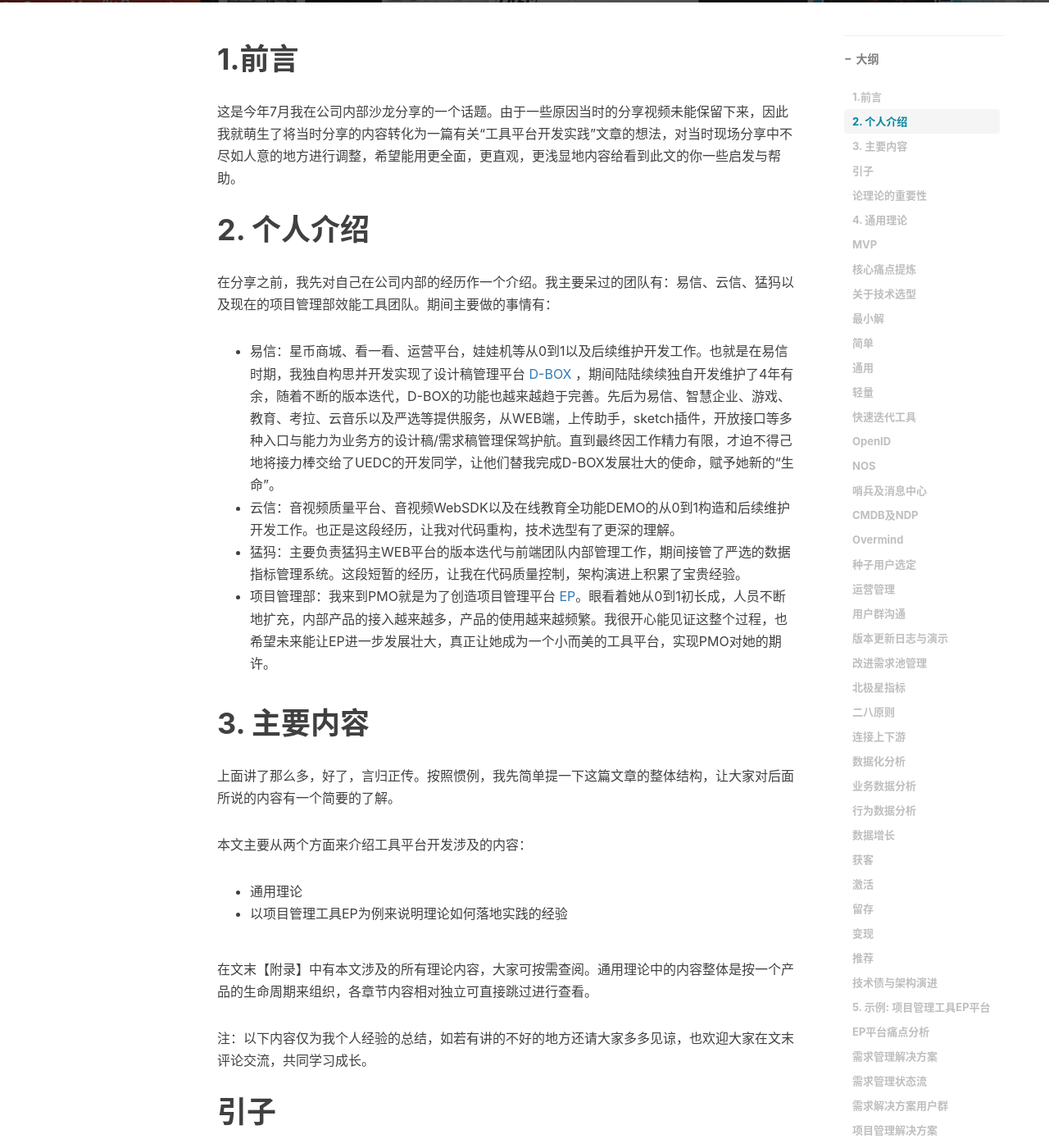
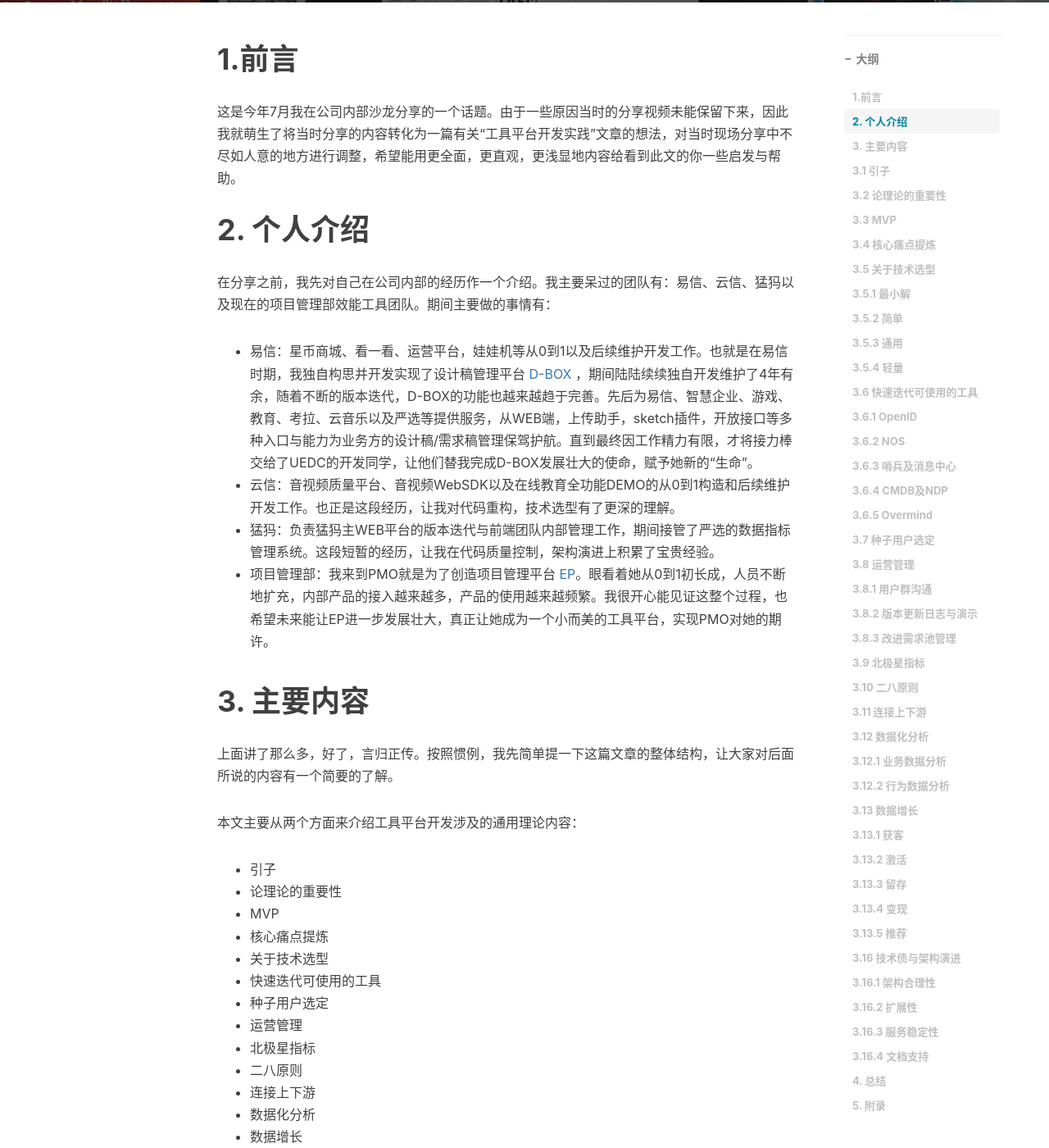
Before and after one commit to qingtian/qingtian.github.com, a Jekyll site: the page built from _posts/2020-09-05-tool-develop-experience.md, in a window 1280 px wide and 1400 px high, scrolled down 534 px. Shown: the whole window at 82% size. Built offline with Jekyll 4.4.1, drawn with Linux system fonts in a browser that asks for light colours; nearby versions of some CDN libraries; comment, search, counter and statistics services are not loaded; some of the changed text lies outside the part shown.

Commit message:
基本完成《qingtian的工具平台开发实践经验分享》

````diff
--- a/_posts/2020-09-05-tool-develop-experience.md
+++ b/_posts/2020-09-05-tool-develop-experience.md
@@ -1,13 +1,12 @@
 ---
 layout:     post
-title:      "工具平台开发实践经验分享-以项目管理工具EP为例"
+title:      "qingtian的工具平台开发实践经验分享"
 subtitle:   ""
-date:       2020-09-05
+date:       2020-09-09
 author:     "qingtian"
 catalog:    true
 tags:
-    - 项目管理
-    - 工具
+    - 工具开发
     - EP
     - 个人思考
 ---
@@ -21,9 +20,9 @@
 
 在分享之前，我先对自己在公司内部的经历作一个介绍。我主要呆过的团队有：易信、云信、猛犸以及现在的项目管理部效能工具团队。期间主要做的事情有：
 
-* 易信：星币商城、看一看、运营平台，娃娃机等从0到1以及后续维护开发工作。也就是在易信时期，我独自构思并开发实现了设计稿管理平台 [D-BOX](https://axure.yixin.im) ，期间陆陆续续独自开发维护了4年有余，随着不断的版本迭代，D-BOX的功能也越来越趋于完善。先后为易信、智慧企业、游戏、教育、考拉、云音乐以及严选等提供服务，从WEB端，上传助手，sketch插件，开放接口等多种入口与能力为业务方的设计稿/需求稿管理保驾护航。直到最终因工作精力有限，才迫不得己地将接力棒交给了UEDC的开发同学，让他们替我完成D-BOX发展壮大的使命，赋予她新的“生命”。
+* 易信：星币商城、看一看、运营平台，娃娃机等从0到1以及后续维护开发工作。也就是在易信时期，我独自构思并开发实现了设计稿管理平台 [D-BOX](https://axure.yixin.im) ，期间陆陆续续独自开发维护了4年有余，随着不断的版本迭代，D-BOX的功能也越来越趋于完善。先后为易信、智慧企业、游戏、教育、考拉、云音乐以及严选等提供服务，从WEB端，上传助手，sketch插件，开放接口等多种入口与能力为业务方的设计稿/需求稿管理保驾护航。直到最终因工作精力有限，才将接力棒交给了UEDC的开发同学，让他们替我完成D-BOX发展壮大的使命，赋予她新的“生命”。
 * 云信：音视频质量平台、音视频WebSDK以及在线教育全功能DEMO的从0到1构造和后续维护开发工作。也正是这段经历，让我对代码重构，技术选型有了更深的理解。
-* 猛犸：主要负责猛犸主WEB平台的版本迭代与前端团队内部管理工作，期间接管了严选的数据指标管理系统。这段短暂的经历，让我在代码质量控制，架构演进上积累了宝贵经验。
+* 猛犸：负责猛犸主WEB平台的版本迭代与前端团队内部管理工作，期间接管了严选的数据指标管理系统。这段短暂的经历，让我在代码质量控制，架构演进上积累了宝贵经验。
 * 项目管理部：我来到PMO就是为了创造项目管理平台 [EP](https://ep.netease.com)。眼看着她从0到1初长成，人员不断地扩充，内部产品的接入越来越多，产品的使用越来越频繁。我很开心能见证这整个过程，也希望未来能让EP进一步发展壮大，真正让她成为一个小而美的工具平台，实现PMO对她的期许。
 
 
@@ -31,16 +30,28 @@
 
 上面讲了那么多，好了，言归正传。按照惯例，我先简单提一下这篇文章的整体结构，让大家对后面所说的内容有一个简要的了解。
 
-本文主要从两个方面来介绍工具平台开发涉及的内容：
+本文主要从两个方面来介绍工具平台开发涉及的通用理论内容：
 
-* 通用理论
-* 以项目管理工具EP为例来说明理论如何落地实践的经验
+* 引子
+* 论理论的重要性
+* MVP
+* 核心痛点提炼
+* 关于技术选型
+* 快速迭代可使用的工具
+* 种子用户选定
+* 运营管理
+* 北极星指标
+* 二八原则
+* 连接上下游
+* 数据化分析
+* 数据增长
+* 技术债与架构演进
 
 在文末【附录】中有本文涉及的所有理论内容，大家可按需查阅。通用理论中的内容整体是按一个产品的生命周期来组织，各章节内容相对独立可直接跳过进行查看。
 
 注：以下内容仅为我个人经验的总结，如若有讲的不好的地方还请大家多多见谅，也欢迎大家在文末评论交流，共同学习成长。
 
-# 引子
+## 3.1 引子
 
 在我开始正式介绍通用理论前，我想请大家思考一下下面这两个问题：
 
@@ -76,7 +87,7 @@
 只有这样才能成就一个用户喜欢的好工具，好产品。
 ```
 
-## 论理论的重要性
+## 3.2 论理论的重要性
 
 
 正如《穷查理宝典》中芒格所说：准备做一件事前，我们必须对这件事足够了解，必须要拥有多种思维模型，从多种角度来看待事情本身。那么当开始做事时才更可能把它做好，有所回报。
@@ -89,9 +100,8 @@
 
 下面我就来为大家揭开她神秘的面纱吧~
 
-# 4. 通用理论
 
-## MVP
+## 3.3 MVP
 
 想必大家都听过这样一个说法叫：从0到1（这个刚好与我们公司的价值观第三条一致），这个说法用产品领域的专业术语表达则是：MVP。
 
@@ -144,7 +154,7 @@
 
 顾名思义，这是两种不同的用户价值阶段，探索与验证相辅相成，相互交错编织了一张“用户价值网”。通过利用以上两个阶段得到的用户反馈，便可有效抓住用户核心价值点，进而成功构建工具的价值。
 
-## 核心痛点提炼
+## 3.4 核心痛点提炼
 
 MVP的核心价值点即为用户痛点。痛点的基本定义为：
 
@@ -167,7 +177,7 @@
 
 乔布斯的话从另一个角度来看，是超用户心理预期的满足用户诉求，解决用户的实际问题。因此核心痛点对应的解决方案必须是一个对于用户来说 **超过预期** 的，只有这样才能体现 **核心价值**。
 
-## 关于技术选型
+## 3.5 关于技术选型
 
 只要涉及技术实现，必然摆脱不了对于技术如何选型的考虑。内部工具在MVP的早期我推荐的技术选型思路如下：
 
@@ -176,7 +186,7 @@
 * 通用
 * 轻量
 
-### 最小解
+### 3.5.1 最小解
 
 ```
 MVP阶段只求最小解是极其重要的。
@@ -190,7 +200,7 @@
 
 所以在这个维度上，技术人员要尽量克制自己，不要过分追求大而全。毕竟现阶段更多关注的是验证价值，在未来适当的时候再进行技术演进是一个更好的选择。
 
-### 简单
+### 3.5.2 简单
 
 现如今各类技术更新换代极其频繁，在众多的技术框架中选择适合早期MVP开发的技术，这需要经验的积累与长远的眼光，在这点上我想强调的保持技术足够简单。
 
@@ -223,7 +233,7 @@
 
 每个阶段都有对应的技术瓶颈，只有真正分析过后，再选择适合的技术进行调整才能保证工具的发展。不要让过高的技术复杂度，维护成本过分地消耗技术人员的有限精力，让技术在前期保持“简单”尤为重要。
 
-### 通用
+### 3.5.3 通用
 
 技术选型保持“简单”，我们很好理解，它是为了降低成本。而其实选择“通用”，也是为了降低成本。两者的差异主要在于:
 
@@ -250,7 +260,7 @@
 
 因此，为了降低未来的可见成本，我们还是尽量在前期就选择“通用”性的技术吧。
 
-### 轻量
+### 3.5.4 轻量
 
 最后一个技术选型的原则是：轻量。
 
@@ -267,7 +277,7 @@
 
 保持轻量，轻量，再轻量是MVP阶段技术选型的重中之重。
 
-## 快速迭代工具
+## 3.6 快速迭代可使用的工具
 
 做任何一件事，选好工具往往都是一个重要环节。
 
@@ -285,7 +295,7 @@
 * CMDB及NDP
 * Overmind
 
-### OpenID
+### 3.6.1 OpenID
 
 [OpenID](https://login.netease.com/) 是公司内部一款接入极其方便，使用广泛的用户认证服务。几乎内部的全部服务均使用它来完成用户认证。
 
@@ -304,13 +314,13 @@
 
 毕竟“商业化”是目前的主旋律，每一个工具都应随时做好服务公司外用户的准备。
 
-### NOS
+### 3.6.2 NOS
 
 一般来说，常用的工具类服务都会需要存储图片，常见文件类的资源。如果自己做应用文件管理，需要考虑比较多的细节。如文件分片与备份，图片类资源再处理（缩略等），视频类资源取特定帧等等，然而这些工作公司内部的NOS服务都已经为我们做好了，我们只要申请一个资源桶就可以用起来了，非常方便。
 
 对于NOS的具体内容可以参见网易云的 [NOS](https://m.163yun.com/help/documents/66982522786074624) 相关文档，这里我就不再赘述了。
 
-### 哨兵及消息中心
+### 3.6.3 哨兵及消息中心
 
 目前在公司里，相信多数JAVA类应用都已经接入了 [哨兵系统](https://nss.netease.com/) 来监控应用了吧。
 
@@ -337,7 +347,7 @@
 
 无论是正式的邮件，或者是即时的泡泡消息。消息中心都为我们简化了接入成本，这么好用的工具我们为什么不去使用呢！
 
-### CMDB及NDP
+### 3.6.4 CMDB及NDP
 
 功能开发完成了，最后一步就是应用部署了。无论是早期的 [OMAD](http://omad.hz.netease.com/)（现已停止服务） 还是现如今的 [NDP](https://ndp.netease.com/) ，他们都协助我们完成工具上线部署的最后一公里工作。
 
@@ -381,7 +391,7 @@
 标准化+规范化后，我们收获的不仅仅是更少的时间成本，而是更大规模的处理能力。
 ```
 
-### Overmind
+### 3.6.5 Overmind
 
 [Overmind](https://overmind.netease.com) 是同属项目管理部-效能工具组的兄弟产品。它提供有完善的环境治理，CI，CD以及流程卡点（如提测，上线，发布）等功能支持。如果你对研发流程规范化有兴趣的话，可以考虑使用Overmind来帮助团队转型。
 
@@ -396,7 +406,7 @@
 
 希望未来不同的横向业务间，能抽离出更多通性服务/工具，构建属于全公司的基础设施生态。让业务开发过程更简单，更快速，更有保障。
 
-## 种子用户选定
+## 3.7 种子用户选定
 
 何为种子用户，它的基本定义是：
 
@@ -427,7 +437,7 @@
 
 满足以上条件的用户，才是我们在早期需要着重关注的用户。不要因为一些非关键因素而过分消耗精力，避免回头总结时追悔莫及。
 
-## 运营管理
+## 3.8 运营管理
 
 坊间流传有这么一句话：
 
@@ -444,7 +454,7 @@
 * 改进需求池管理
 
 
-### 用户群沟通
+### 3.8.1 用户群沟通
 
 当一个新工具上线后，我首先会做的事就是：创建一个工具用户群。把群号放到工具内的显要位置，让用户能尽快找到反馈通道。
 
@@ -466,7 +476,7 @@
 因此，既然决定要做了，就尽量把他做到最好。让尽量多的用户感到满意，受到尊重。
 ```
 
-### 版本更新日志与演示
+### 3.8.2 版本更新日志与演示
 
 每一次迭代周期可能不固定，但迭代涉及的内容是固定的。那么对于用户来说，他们希望看到每一次版本升级所带来的变化，而且这种变化是可预期的，可感知的。
 
@@ -515,7 +525,7 @@
 ```
 
 
-### 改进需求池管理
+### 3.8.3 改进需求池管理
 
 重视每一个用户提出的建议，既是尊重用户，也是尊重工具。将用户提交的所有改进建议/问题都纳入到统一的唯一优先级的需求池中，让每一个需求都得到充分讨论，每一个人的意见都得到重视。一个人的力量有限，但一个团队的力量是无限的。
 
@@ -533,7 +543,7 @@
 
 收集 => 改进 => 发布 => 告知，一个完整的闭环才能真正地做好运营管理，环环相扣，缺一不可。
 
-## 北极星指标
+## 3.9 北极星指标
 
 什么叫北极星指标，北极星指标的作用是什么？只有搞清楚用力的方向，力量才能发挥它的价值。
 
@@ -570,14 +580,14 @@
 
 而北极星指标存在的意义就在于：衡量业务价值。
 
-## 二八原则
+## 3.10 二八原则
 
 ```
 在任何一组事物中，最重要的只占其中一小部分，约20%，
 其余80% 尽管是多数，却是次要的。
 ```
 
-80/20法则又称为帕累托法则，它代表人或组织需要花费时间、精力、金钱和人事在最重要的优先顺序上，用20%的时间收获成果的80%。
+20/80法则又称为帕累托法则，它代表人或组织需要花费时间、精力、金钱和人事在最重要的优先顺序上，用20%的时间收获成果的80%。
 
 对于工具开发来说，二八原则指示我们将核心精力聚焦到80%的用户功能需求上，而不要过多地消耗在20%不重要的事情上。
 
@@ -590,7 +600,7 @@
 
 因此，我们需要使用二八原则进行聚集、聚焦、再聚焦工具价值本质，将时间，精力分配到能体现北极星指标的关键功能点上去。只有这样，工具才更有可能获得成功，赢得用户。
 
-## 连接上下游
+## 3.11 连接上下游
 
 ```
 工具的本质就是“连接”。
@@ -636,14 +646,14 @@
 
 可以看到D-BOX旨在节省人工介入的操作成本，让“连接”的成本更低，每个团队成员只要关注变更内容本身就可以很好的协作。
 
-## 数据化分析
+## 3.12 数据化分析
 
 从工具诞生上线那时起，数据化分析就需要“如影随形”。只有通过挖掘数据隐藏的内在逻辑，才会助工具一臂之力。那么关于MVP阶段的数据化分析主要需要关注哪些内容呢，我认为主要体现在以下几个方面：
 
 * 业务数据分析
 * 行为数据分析
 
-### 业务数据分析
+### 3.12.1 业务数据分析
 
 业务数据分析主要是用于对北极星指标及其细分指标的 **定量分析**。
 
@@ -665,7 +675,7 @@
 透过【截止日】看规模，透过【当日】看增长。
 ```
 
-### 行为数据分析
+### 3.12.2 行为数据分析
 
 行为数据分析主要是用于对工具所面向群体用户行为的 **定性分析** 。
 
@@ -712,7 +722,7 @@
 通过这些定性行为分析可以反过来指导我们作一些功能方案的改进，达到使工具为用户所用，好用的目的。
 
 
-## 数据增长
+## 3.13 数据增长
 
 数据增长领域最经典的要数[AARRR](https://baike.baidu.com/item/AARRR)漏斗模型啦。
 
@@ -724,7 +734,7 @@
 * 变现（Revenue）
 * 推荐（Referral）
 
-### 获客
+### 3.13.1 获客
 
 正如前面“种子用户”部分所提到的，获客意在获得早期用户，获得早期的精准流量。通过在不同阶段引入不同的种子用户，来使工具/产品“冷启动”。
 
@@ -732,7 +742,7 @@
 
 不分质量或目标的获客是无意义的，我们要认清自己的工具所面向的群体，有针对性地拉拢目标用户，这样才能达到数据增长事半功倍的效果。
 
-### 激活
+### 3.13.2 激活
 
 激活意味着我们需要不断地让进入工具的用户，更深度地去探索工具/产品。了解与使用工具/产品所提供的功能，并在一段时间的“沉睡”后有效地唤醒他们。
 
@@ -743,65 +753,122 @@
 我们更应关注当前，而非总是缅怀过去。
 ```
 
-### 留存
+### 3.13.3 留存
 
-### 变现
+用户注册了，也试用了一下工具/产品功能。但是如果用户感受不到特别大的价值点，那么这些用户是很难继续留下来，长期频繁地使用工具本身的。因此为了让用户持续不断地使用工具，通常来说我们需要使用一些小技巧。
 
-### 推荐
+* 高光时刻
+* Hook模型
+* 关注路径转化漏斗
+* 优化用户与服务体验
+
+**高光时刻**
+
+就是设定工具/产品的“高光时刻”，即让用户眼前一亮的功能点。让用户记住这个时刻，让这个功能成为与用户在当前或未来之间的连接点。让他想起，喜欢，需要时，工具的老用户就回来了。
+
+**Hook模型**
+
+正如《上瘾——让用户养成使用习惯的四大产品逻辑》中提到的，通过“触发”、"行动"、"奖赏"、"付出"这四步，可以让用户发现你产品的真正价值，帮助用户完成“首次体验”和“重复使用”达到上瘾状态，让用户真正留存下来。
+
+**关注路径转化漏斗**
+
+用户进入工具/产品的路径不相同，用户离开工具/产品的路径也不相同，用户使用功能的路径更加不相同。那么在这条错综复杂的路径图中，我们就要梳理出主要路径的转化漏斗。通过转化路径每个环节去分析用户流失的关键点，重点问题重点分析，以解决用户留存低的问题。
+
+**优化用户与服务体验**
+
+工具外在的视觉感观，交互体验以及用户服务体验，这些因素也在一定程度上影响着留存。为了拥有更高的用户留存，我们需要在以上三方面分别用力，用心地去让用户满意，让他们感觉“贴心”。
+
+留存的关键是让新来的用户留下来，让既有的用户能长期的使用工具/产品。但对于非目标用户来说，很多时候我们的努力他们并不关注，因此很难留下来。对于这种情况，我的建议：随他去吧！
+
+```
+没有哪个工具/产品能让所有人都达到满意的，我们做工具的目标是: 尽量让期望的用户达到满意。
+```
+
+### 3.13.4 变现
+
+任何工具/产品要想长期发展，在发展到一定规模后都需要考虑这样一个问题：商业变现，它是任何工具/产品可持续发展的基石。
+
+```
+俗话说：巧妇难为无米之炊。
+```
+
+现实生活中，有很多这类例子：坐拥大量用户，却苦于没有有效的商业模式。因长期无法变现渐渐衰落，最后走向毁灭。
+
+对于内部工具来说，这种压力相对较小。但由于整体大环境的影响，我个人觉得当工具发布可用之时，工具的核心团队就必须时刻考虑这个问题了。
+
+```
+它无关乎当下，只关乎未来。
+早做打算，好过不知所措。
+```
+
+### 3.13.5 推荐
+
+如果工具需要渠道推广，可想而知，他的成本有多高。而如果工具是通过用户的口碑传播的话，毫无成本，而且更容易让用户留存。有这么好的方式，我们为什么不用呢。
+
+对于"推荐"我们需要注意的点是： 只有真正好的工具/产品，用户才愿意推荐给其他人。如果工具/产品本身不够好，即使发生了推荐，完成了试用，往往也会在留存那一步掉链子，无法转化。
+
 
 越往后的每一步就比前一步实行起来更加困难，需要我们不断推陈出新地挖掘数据增长空间。但对于MVP来说，我们一般只需要重点关注前3个阶段，即：获客，激活，留存。做好这三步，打好数据增长的扎实底子，才能为以后变现与推荐提供保障。
 
 
-## 技术债与架构演进
+## 3.16 技术债与架构演进
 
-# 5. 示例: 项目管理工具EP平台
+早期的技术选型，随着工具功能不断新增，变更，再加上开发时间紧张，自我要求不严格，那么很可能底层代码实现已经是一锅粥了。
 
-## EP平台痛点分析
-### 需求管理解决方案
-### 需求管理状态流
-### 需求解决方案用户群
-### 项目管理解决方案
-### 项目流程标准化
-### 项目解决方案用户群
+当第一次review发现代码丑陋我们可以忍，当第2次review时依然觉察到代码应该适当重构时也还可以忍，但当第3次时，那么这就到了不得不偿还技术债的时候了。
 
-## EP平台技术选型
-### 前后端框架
-### 标准化/通用性/完整性
+```
+俗话说：出来混，迟早都要还的。
+```
 
-## EP平台组成
+抓住功能演进的技术，适时，适量地进行代码重构与优化，会对工具本身长期发展来说至关重要。关于技术债，我个人认为主要是以下几块内容层面的优化：
 
-### 前端
-### 后端
+* 架构合理性
+* 扩展性
+* 服务稳定性
+* 文档支持
 
-#### 核心业务接口服务
-#### 开放能力接口服务
-#### JIRA同步处理服务
-#### 定时业务服务服务
+### 3.16.1 架构合理性
 
-## EP平台种子用户
+根据业务功能来发现架构中的不合理，讨论，设计，规划，实现。逐步将糟粕调整过来，让代码回归最初时，简单，清晰，Good的状态。如之前所说的技术维度的架构调整，就可以根据现阶段的业务规模与性能状态进行合理选择了。
 
-### 2B业务
+单体 -> 分布式，应用会话 -> 集中会话，实时查询 -> 缓存命中等等。根据监控系统给出的反馈，有针对性的进行“微调”，最终达到理想的状态。
 
-### 2C业务
+```
+架构合理性调整是一个长期的过程，谁都别指望能争取一个版本将所有糟粕去除。
+稳定、安全、有效才是长久之计，每次变化一点点。
+变化的量化可衡量极其重要，需要我们重视...
+```
 
-## EP平台用户的联系
+### 3.16.2 扩展性
 
-### 项目经理/管理者
-### 售前/客服/技术支持
-### 产品经理
-### 交互/视觉/开发/测试
+一个工具的发展之路往往是先核心，再发散，再扩展。核心指的是自身平台的功能集，发散指的是能力开放，扩展指的是与第三方合力共建。多元生态，会为工具开拓更大的机会，也会更能发挥价值。
 
-## EP平台数据化分析
+```
+盘子有多大，决定了工具的未来。
+```
 
-## EP平台能力开放
+说回技术层面的扩展性点上来，就需要核心开发人员回归思考之路。从哪个点扩展，扩展怎么的能力，为其他生态提供什么，能带来什么价值，是不是一种互利共赢的状态。这些都是现实的问题，值得我们深思。
 
-## EP发展时间线
+### 3.16.3 服务稳定性
 
-### 智慧企业
-### 云计算
-### 云音乐
+再好的工具，如果总是不稳定，经常出问题，也就不能赢得用户长久的口碑。保证工具服务本身的基本稳定性是强制性要求，需要开发与运维人员认真思考。
 
-# 总结
+```
+定下指标，努力向目标前进，只要前进，未来就不会遥远。
+```
+
+### 3.16.4 文档支持
+
+这里所说的主要是技术型文档，设计文档，架构文档，部署文档等等。诸如此类的内容可以为后面进来的同学提供很多的指引，结合文档看代码，可以进一步加速吸收设计。
+
+从一个角度看，这些文档也将为未来可能的“商业化”铺平道路。
+
+```
+过多的文档可能是文档，但适量的文档是必要的。
+```
+
+# 4. 总结
 
 以上就是我这几年来做D-BOX也好，做EP也好，做其他小工具的一些心得体会，希望真正能给你有所帮助。
 
@@ -821,7 +888,7 @@
 
 看清形势，顺应而为。早作打算，果断决定。做一个有执行力的人，而不是只会动嘴皮子的人。
 
-# 附录
+# 5. 附录
 
 关于本文中涉及的专业内容我统一归整如下，有需要的可以自取！
 
````
